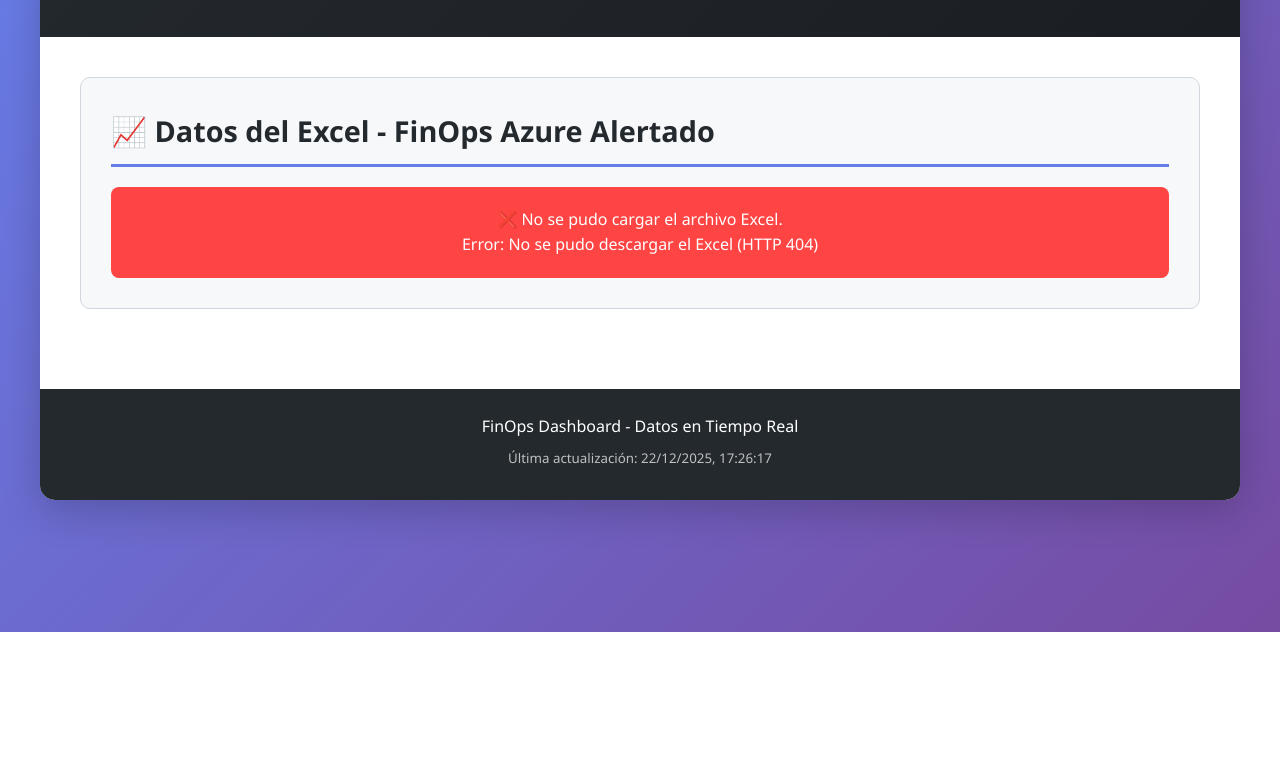
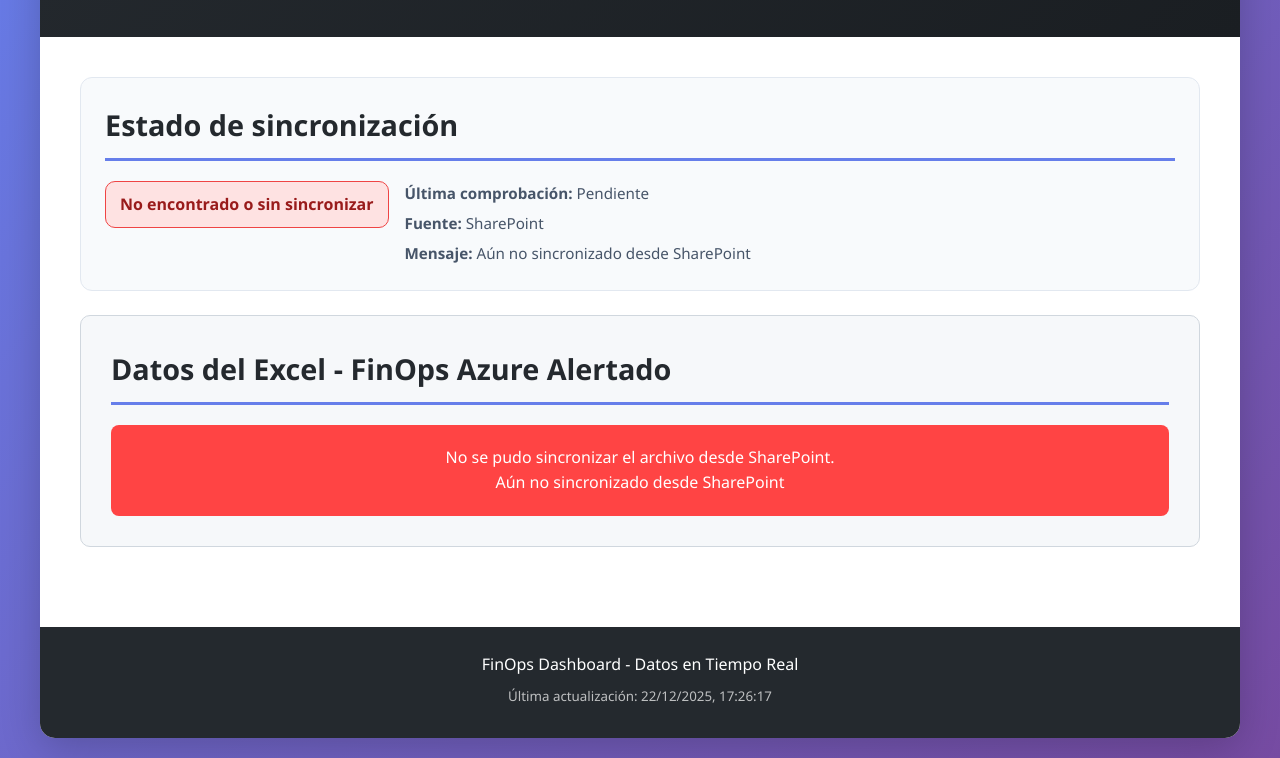
Before and after one commit to Trimpulso/finops-alarma, a plain HTML site: page index.html in a window 1280 px wide. Shown: the part 168-926 px from the top of the page. Before the commit the page ends 800 px from the top, so only its background shows below. Drawn offline with Linux system fonts and the light colour scheme; no server answers.

Commit message:
Add status check and SharePoint sync helper

```diff
--- a/app.js
+++ b/app.js
@@ -1,14 +1,61 @@
 // Configuración
-const EXCEL_FILE = 'FinOps-Azure-Alertado.xlsx';
+const EXCEL_FILE = 'data/FinOps-Azure-Alertado.xlsx';
+const STATUS_FILE = 'data/status.json';
 const timestamp = document.getElementById('timestamp');
 
 // Actualizar timestamp
 timestamp.textContent = new Date().toLocaleString('es-ES');
 
-// Función para cargar y mostrar datos del Excel
+// Mostrar estado de SharePoint / sincronización
+async function loadStatusAndMaybeExcel() {
+    const statusSection = document.getElementById('statusSection');
+    const excelSection = document.getElementById('excelSection');
+
+    try {
+        const res = await fetch(`${STATUS_FILE}?v=${Date.now()}`);
+        if (!res.ok) throw new Error(`No se pudo leer status.json (HTTP ${res.status})`);
+        const status = await res.json();
+
+        // Render status
+        statusSection.innerHTML = `
+            <h2>Estado de sincronización</h2>
+            <div class="status-row">
+                <div class="badge ${status.exists ? 'ok' : 'fail'}">
+                    ${status.exists ? 'Existe en SharePoint' : 'No encontrado o sin sincronizar'}
+                </div>
+                <div class="meta">
+                    <div><strong>Última comprobación:</strong> ${status.checked || 'N/D'}</div>
+                    <div><strong>Fuente:</strong> ${status.source || 'SharePoint'}</div>
+                    <div><strong>Mensaje:</strong> ${status.message || 'Sin mensaje'}</div>
+                </div>
+            </div>
+        `;
+
+        if (status.exists) {
+            loadExcelData();
+        } else {
+            excelSection.innerHTML = `
+                <h2>Datos del Excel - FinOps Azure Alertado</h2>
+                <div class="error">No se pudo sincronizar el archivo desde SharePoint.<br>${status.message || ''}</div>
+            `;
+        }
+    } catch (error) {
+        statusSection.innerHTML = `
+            <h2>Estado de sincronización</h2>
+            <div class="error">No se pudo leer el estado.<br>Error: ${error.message}</div>
+        `;
+        excelSection.innerHTML = `
+            <h2>Datos del Excel - FinOps Azure Alertado</h2>
+            <div class="error">No hay datos porque falló la lectura de estado.</div>
+        `;
+    }
+}
+
+// Función para cargar y mostrar datos del Excel (si está presente en data/)
 async function loadExcelData() {
+    const excelSection = document.getElementById('excelSection');
     try {
-        const response = await fetch(EXCEL_FILE);
+        const response = await fetch(`${EXCEL_FILE}?v=${Date.now()}`);
         if (!response.ok) {
             throw new Error(`No se pudo descargar el Excel (HTTP ${response.status})`);
         }
@@ -43,11 +90,10 @@
             }
             tableHTML += '</tbody></table></div>';
 
-            const excelSection = document.getElementById('excelSection');
             excelSection.innerHTML = `
-                <h2>📈 Datos del Excel - FinOps Azure Alertado</h2>
-                <div class="success">Archivo cargado exitosamente: ${EXCEL_FILE}</div>
-                <p style="margin: 15px 0; color: #666;">
+                <h2>Datos del Excel - FinOps Azure Alertado</h2>
+                <div class="success">Archivo cargado: ${EXCEL_FILE}</div>
+                <p class="meta-inline">
                     <strong>Hoja:</strong> ${firstSheetName} |
                     <strong>Registros:</strong> ${data.length - 1}
                 </p>
@@ -57,9 +103,8 @@
             throw new Error('El archivo no contiene datos');
         }
     } catch (error) {
-        const excelSection = document.getElementById('excelSection');
         excelSection.innerHTML = `
-            <h2>📈 Datos del Excel - FinOps Azure Alertado</h2>
+            <h2>Datos del Excel - FinOps Azure Alertado</h2>
             <div class="error">
                 ❌ No se pudo cargar el archivo Excel.<br>
                 Error: ${error.message}
@@ -69,11 +114,11 @@
     }
 }
 
-// Iniciar la aplicación
-loadExcelData();
+// Iniciar
+loadStatusAndMaybeExcel();
 
 // Actualizar cada 5 minutos
 setInterval(() => {
     timestamp.textContent = new Date().toLocaleString('es-ES');
-    loadExcelData();
+    loadStatusAndMaybeExcel();
 }, 300000);
--- /dev/null
+++ b/data/status.json
@@ -0,0 +1,6 @@
+{
+  "exists": false,
+  "checked": "Pendiente",
+  "source": "SharePoint",
+  "message": "Aún no sincronizado desde SharePoint"
+}
--- a/index.html
+++ b/index.html
@@ -15,9 +15,14 @@
         </header>
 
         <div class="content">
+            <section class="status-card" id="statusSection">
+                <h2>Estado de sincronización</h2>
+                <div class="loading">Comprobando SharePoint...</div>
+            </section>
+
             <section class="excel-data" id="excelSection">
-                <h2> Datos del Excel - FinOps Azure Alertado</h2>
-                <div class="loading">Cargando datos del Excel...</div>
+                <h2>Datos del Excel - FinOps Azure Alertado</h2>
+                <div class="loading">Esperando confirmación de archivo...</div>
             </section>
         </div>
 
--- a/styles.css
+++ b/styles.css
@@ -11,6 +11,43 @@
     line-height: 1.6;
     min-height: 100vh;
     padding: 20px;
+}
+
+.status-card {
+    margin-bottom: 24px;
+    padding: 24px;
+    background: #f8fafc;
+    border: 1px solid #e2e8f0;
+    border-radius: 12px;
+}
+
+.status-row {
+    display: flex;
+    gap: 16px;
+    align-items: flex-start;
+    flex-wrap: wrap;
+}
+
+.badge {
+    padding: 10px 14px;
+    border-radius: 10px;
+    font-weight: 600;
+    color: #0f172a;
+}
+
+.badge.ok { background: #dcfce7; color: #166534; border: 1px solid #16a34a; }
+.badge.fail { background: #fee2e2; color: #991b1b; border: 1px solid #ef4444; }
+
+.meta {
+    display: grid;
+    gap: 6px;
+    color: #475569;
+    font-size: 0.95em;
+}
+
+.meta-inline {
+    color: #475569;
+    margin: 10px 0;
 }
 
 .container {
```
Also changed, not shown: 1 other file.
